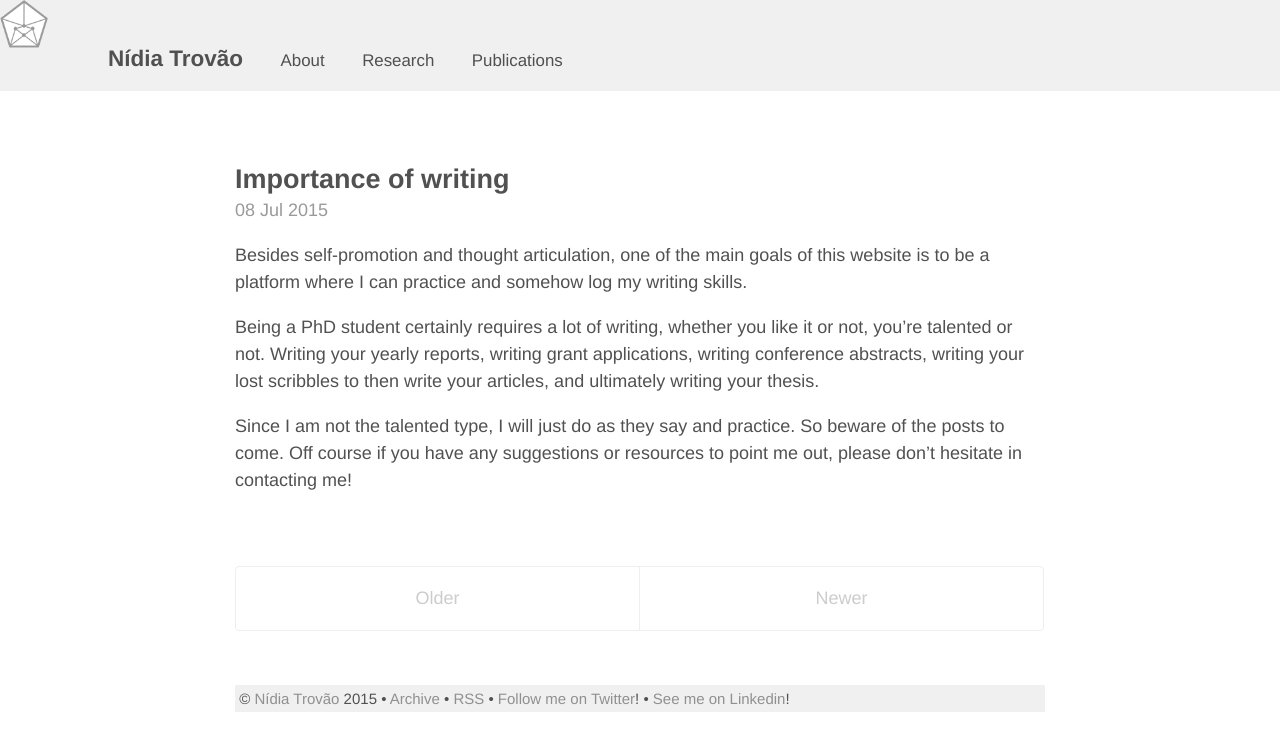
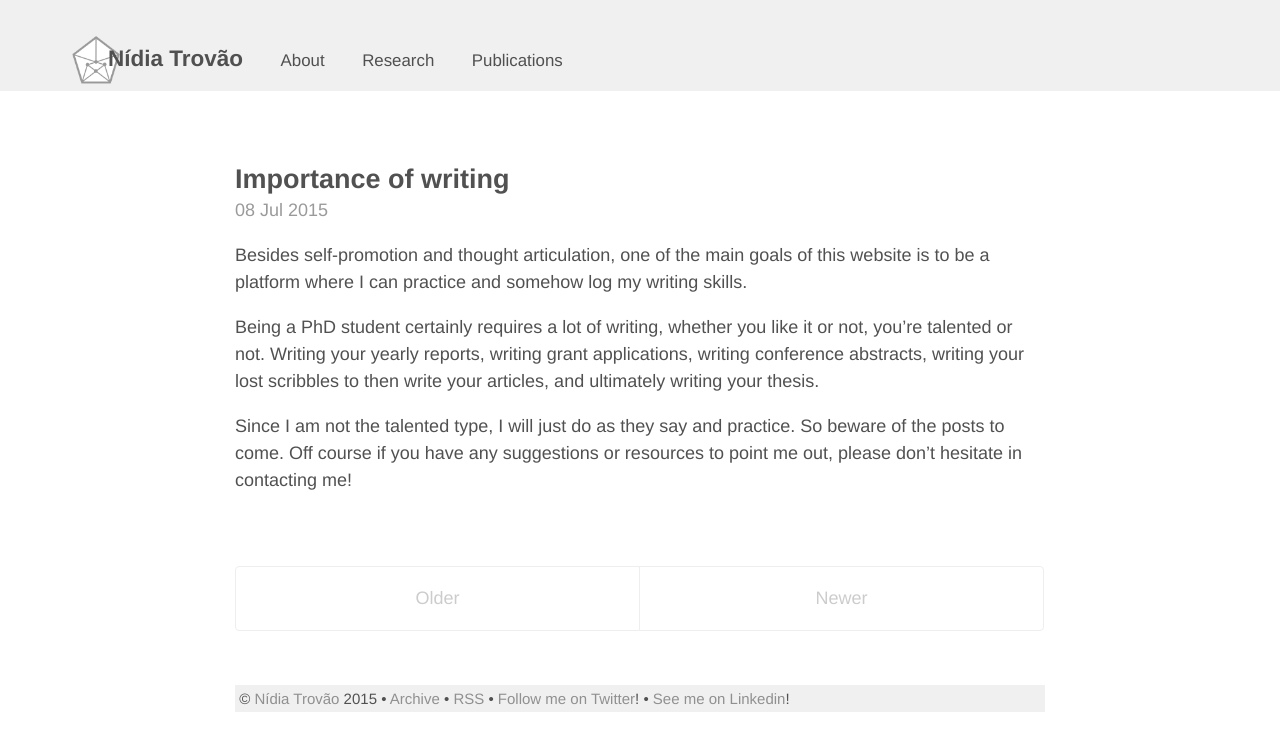
Before and after one commit to nidiatrovao/nidiatrovao.github.io, a Jekyll site: the page built from index.html, in a window 1280 px wide. Shown: the top 751 px of the page. Built offline with Jekyll 4.4.1, drawn with Linux system fonts in a browser that asks for light colours; the list of posts is cut into pages by our own code.

Commit message:
logo fix

```diff
--- a/_layouts/default.html
+++ b/_layouts/default.html
@@ -5,7 +5,7 @@
 
   <body>
 	  <header class="masthead" style="padding-top:0;margin-left:auto;margin-right:auto">
-        <h3 class="masthead-title" style="background-color:#F0F0F0;background-image: url('/public/apple-touch-icon-precomposed.png');background-size:48px 48px;background-repeat:no-repeat;background-origin:padding-box;padding-top:2.5rem;max-width:100%;padding-bottom:1rem;padding-left:6rem;padding-right:6rem;margin-left:auto;margin-right:auto">
+        <h3 class="masthead-title" style="background-color:#F0F0F0;background-image: url('/public/apple-touch-icon-precomposed.png');background-size:48px 48px;background-repeat:no-repeat;background-position:4rem 2rem;padding-top:2.5rem;max-width:100%;padding-bottom:1rem;padding-left:6rem;padding-right:6rem;margin-left:auto;margin-right:auto">
           <a href="{{ site.baseurl }}/" title="Home">{{ site.title }}</a>
 			{% for page in site.pages_list %}
 				&nbsp;&nbsp;&nbsp;&nbsp;
```
